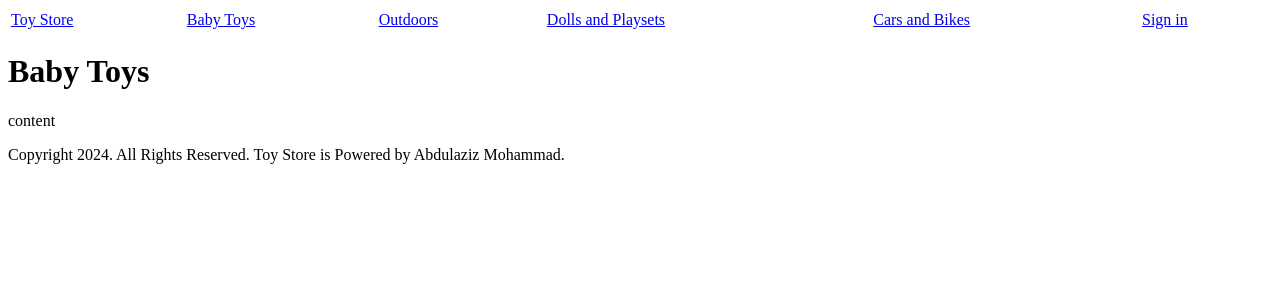
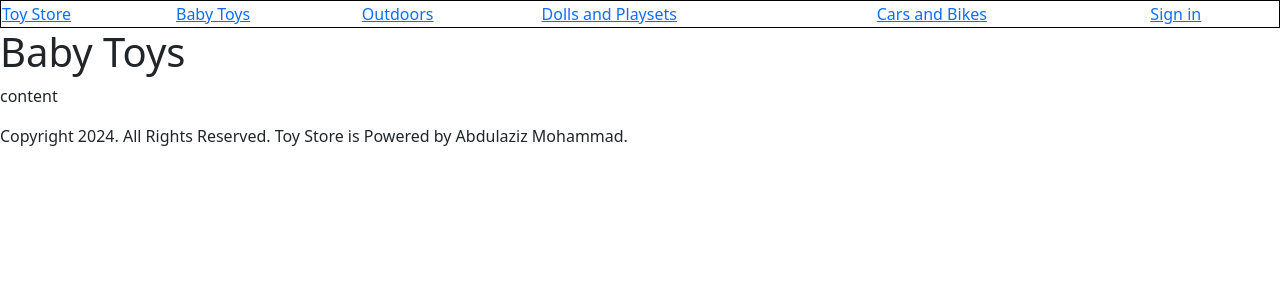
Before and after one commit to Flynstic/toy_store_website, a Django app: page /baby-toys in a window 1280 px wide. Shown: the top 300 px of the page. Run offline with Django 5.2, Linux system fonts and the light colour scheme; some libraries are stand-ins or nearby versions.

Commit message:
add style

```diff
--- a/apps/templates/layouts/base.html
+++ b/apps/templates/layouts/base.html
@@ -6,8 +6,14 @@
       <title>
          Toy Store - {% block title %}{% endblock %}
       </title>
-
-      <!-- here you put your stylesheets-->
+      <style>
+         table, th, td {
+           border:1px solid black;
+         }
+      </style>
+      {% load bootstrap5 %}
+      {% bootstrap_css %}
+      {% bootstrap_javascript %}
       <!-- here you put your js-->
    </head>
    <body>
```
